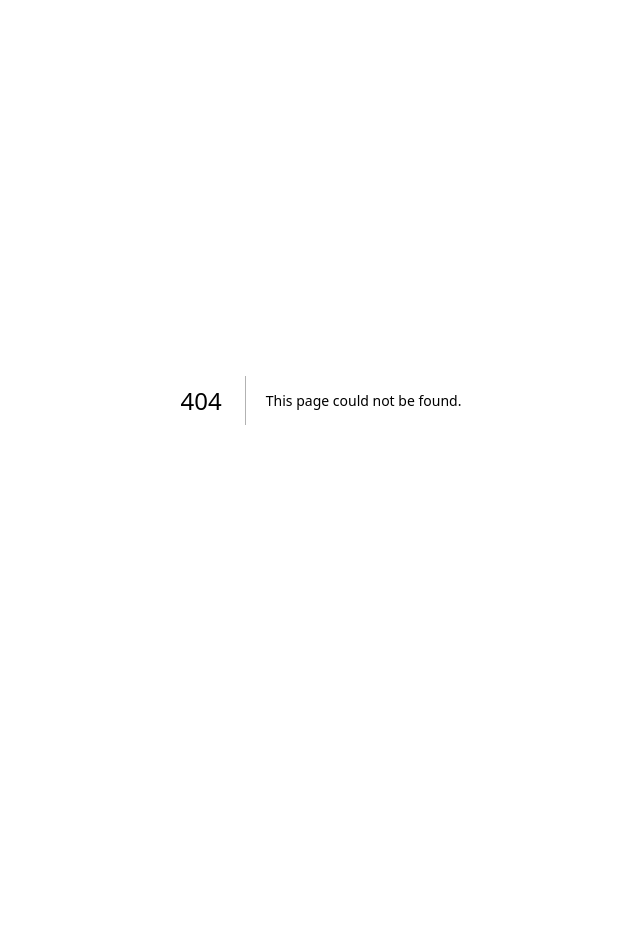
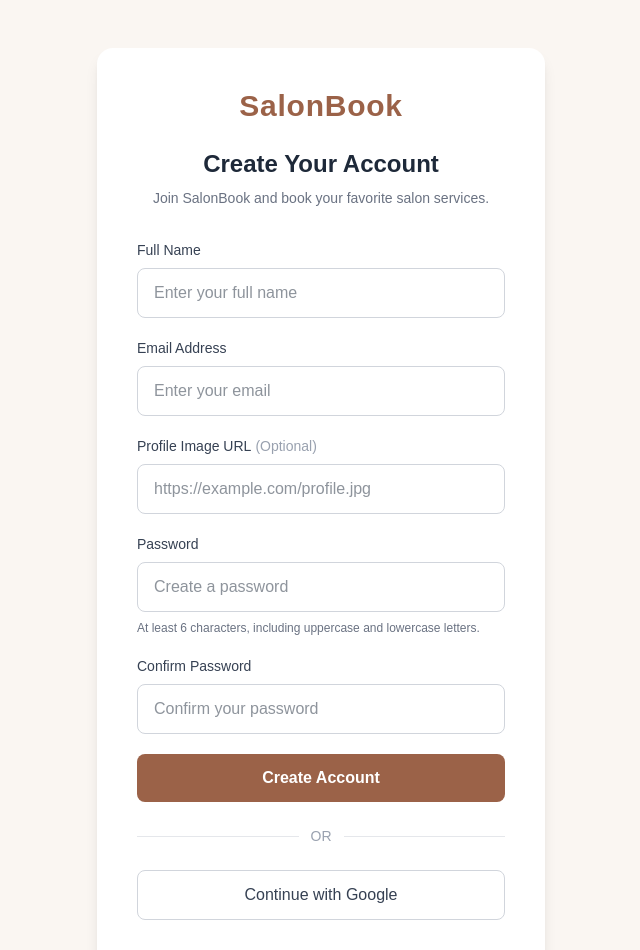
Before and after one commit to maliha-cse/salonbook-client, a Next.js app: page /sign-up in a window 1280 px wide. Before the commit this address had no page. Shown: the top 950 px of the page, without its empty margins (319-959 px from the left). Before the commit the page ends 800 px from the top, so only its background shows below. Built offline with nearby package versions, Linux system fonts and the light colour scheme.

Commit message:
Add sign up page with validation and Google authentication

```diff
--- /dev/null
+++ b/src/app/sign-up/page.tsx
@@ -0,0 +1,290 @@
+
+"use client";
+
+import { FormEvent, useState } from "react";
+import Link from "next/link";
+import { useRouter } from "next/navigation";
+import { authClient } from "@/lib/auth-client";
+
+export default function SignUpPage() {
+  const router = useRouter();
+
+  const [name, setName] = useState("");
+  const [email, setEmail] = useState("");
+  const [password, setPassword] = useState("");
+  const [confirmPassword, setConfirmPassword] = useState("");
+  const [image, setImage] = useState("");
+  const [error, setError] = useState("");
+  const [success, setSuccess] = useState("");
+  const [loading, setLoading] = useState(false);
+
+  const handleSignUp = async (e: FormEvent<HTMLFormElement>) => {
+    e.preventDefault();
+
+    setError("");
+    setSuccess("");
+
+    if (name.trim().length < 2) {
+      setError("Name must contain at least 2 characters.");
+      return;
+    }
+
+    if (password.length < 6) {
+      setError("Password must be at least 6 characters long.");
+      return;
+    }
+
+    if (!/[A-Z]/.test(password)) {
+      setError("Password must contain at least one uppercase letter.");
+      return;
+    }
+
+    if (!/[a-z]/.test(password)) {
+      setError("Password must contain at least one lowercase letter.");
+      return;
+    }
+
+    if (password !== confirmPassword) {
+      setError("Passwords do not match.");
+      return;
+    }
+
+    setLoading(true);
+
+    try {
+      const { data, error } = await authClient.signUp.email({
+        name: name.trim(),
+        email: email.trim(),
+        password,
+        ...(image.trim() ? { image: image.trim() } : {}),
+      });
+
+      if (error) {
+        setError(error.message || "Sign up failed. Please try again.");
+        return;
+      }
+
+      if (!data?.user) {
+        setError("Account creation failed. Please try again.");
+        return;
+      }
+
+      setSuccess("Your account has been created successfully!");
+
+      router.push("/dashboard/customer");
+      router.refresh();
+    } catch {
+      setError("Something went wrong. Please try again.");
+    } finally {
+      setLoading(false);
+    }
+  };
+
+  const handleGoogleSignUp = async () => {
+    setError("");
+    setSuccess("");
+    setLoading(true);
+
+    try {
+      const { error } = await authClient.signIn.social({
+        provider: "google",
+        callbackURL: "/",
+      });
+
+      if (error) {
+        setError(error.message || "Google sign up failed.");
+      }
+    } catch {
+      setError("Google sign up is currently unavailable.");
+    } finally {
+      setLoading(false);
+    }
+  };
+
+  return (
+    <main className="flex min-h-screen items-center justify-center bg-[#faf6f2] px-4 py-12">
+      <div className="w-full max-w-md rounded-2xl bg-white p-8 shadow-lg sm:p-10">
+        <div className="mb-8 text-center">
+          <Link
+            href="/"
+            className="text-3xl font-bold tracking-wide text-[#9b6248]"
+          >
+            SalonBook
+          </Link>
+
+          <h1 className="mt-6 text-2xl font-semibold text-gray-800">
+            Create Your Account
+          </h1>
+
+          <p className="mt-2 text-sm text-gray-500">
+            Join SalonBook and book your favorite salon services.
+          </p>
+        </div>
+
+        {error && (
+          <div
+            role="alert"
+            className="mb-5 rounded-lg border border-red-200 bg-red-50 p-3 text-sm text-red-700"
+          >
+            {error}
+          </div>
+        )}
+
+        {success && (
+          <div
+            role="status"
+            className="mb-5 rounded-lg border border-green-200 bg-green-50 p-3 text-sm text-green-700"
+          >
+            {success}
+          </div>
+        )}
+
+        <form onSubmit={handleSignUp} className="space-y-5">
+          <div>
+            <label
+              htmlFor="name"
+              className="mb-2 block text-sm font-medium text-gray-700"
+            >
+              Full Name
+            </label>
+
+            <input
+              id="name"
+              type="text"
+              value={name}
+              onChange={(e) => setName(e.target.value)}
+              placeholder="Enter your full name"
+              autoComplete="name"
+              required
+              minLength={2}
+              className="w-full rounded-lg border border-gray-300 px-4 py-3 text-gray-800 outline-none transition focus:border-[#9b6248] focus:ring-2 focus:ring-[#9b6248]/20"
+            />
+          </div>
+
+          <div>
+            <label
+              htmlFor="email"
+              className="mb-2 block text-sm font-medium text-gray-700"
+            >
+              Email Address
+            </label>
+
+            <input
+              id="email"
+              type="email"
+              value={email}
+              onChange={(e) => setEmail(e.target.value)}
+              placeholder="Enter your email"
+              autoComplete="email"
+              required
+              className="w-full rounded-lg border border-gray-300 px-4 py-3 text-gray-800 outline-none transition focus:border-[#9b6248] focus:ring-2 focus:ring-[#9b6248]/20"
+            />
+          </div>
+
+          <div>
+            <label
+              htmlFor="image"
+              className="mb-2 block text-sm font-medium text-gray-700"
+            >
+              Profile Image URL
+              <span className="ml-1 font-normal text-gray-400">
+                (Optional)
+              </span>
+            </label>
+
+            <input
+              id="image"
+              type="url"
+              value={image}
+              onChange={(e) => setImage(e.target.value)}
+              placeholder="https://example.com/profile.jpg"
+              className="w-full rounded-lg border border-gray-300 px-4 py-3 text-gray-800 outline-none transition focus:border-[#9b6248] focus:ring-2 focus:ring-[#9b6248]/20"
+            />
+          </div>
+
+          <div>
+            <label
+              htmlFor="password"
+              className="mb-2 block text-sm font-medium text-gray-700"
+            >
+              Password
+            </label>
+
+            <input
+              id="password"
+              type="password"
+              value={password}
+              onChange={(e) => setPassword(e.target.value)}
+              placeholder="Create a password"
+              autoComplete="new-password"
+              required
+              minLength={6}
+              className="w-full rounded-lg border border-gray-300 px-4 py-3 text-gray-800 outline-none transition focus:border-[#9b6248] focus:ring-2 focus:ring-[#9b6248]/20"
+            />
+
+            <p className="mt-2 text-xs text-gray-500">
+              At least 6 characters, including uppercase and lowercase letters.
+            </p>
+          </div>
+
+          <div>
+            <label
+              htmlFor="confirmPassword"
+              className="mb-2 block text-sm font-medium text-gray-700"
+            >
+              Confirm Password
+            </label>
+
+            <input
+              id="confirmPassword"
+              type="password"
+              value={confirmPassword}
+              onChange={(e) => setConfirmPassword(e.target.value)}
+              placeholder="Confirm your password"
+              autoComplete="new-password"
+              required
+              className="w-full rounded-lg border border-gray-300 px-4 py-3 text-gray-800 outline-none transition focus:border-[#9b6248] focus:ring-2 focus:ring-[#9b6248]/20"
+            />
+          </div>
+
+          <button
+            type="submit"
+            disabled={loading}
+            className="w-full rounded-lg bg-[#9b6248] px-4 py-3 font-semibold text-white transition hover:bg-[#80503b] disabled:cursor-not-allowed disabled:opacity-60"
+          >
+            {loading ? "Creating Account..." : "Create Account"}
+          </button>
+        </form>
+
+        <div className="my-6 flex items-center gap-3">
+          <div className="h-px flex-1 bg-gray-200" />
+          <span className="text-sm text-gray-400">OR</span>
+          <div className="h-px flex-1 bg-gray-200" />
+        </div>
+
+        <button
+          type="button"
+          onClick={handleGoogleSignUp}
+          disabled={loading}
+          className="w-full rounded-lg border border-gray-300 px-4 py-3 font-medium text-gray-700 transition hover:bg-gray-50 disabled:cursor-not-allowed disabled:opacity-60"
+        >
+          Continue with Google
+        </button>
+
+        <p className="mt-7 text-center text-sm text-gray-600">
+          Already have an account?{" "}
+          <Link
+            href="/sign-in"
+            className="font-semibold text-[#9b6248] hover:underline"
+          >
+            Sign In
+          </Link>
+        </p>
+
+        <p className="mt-6 text-center text-xs text-gray-400">
+          © 2026 SalonBook. All rights reserved.
+        </p>
+      </div>
+    </main>
+  );
+}
```
